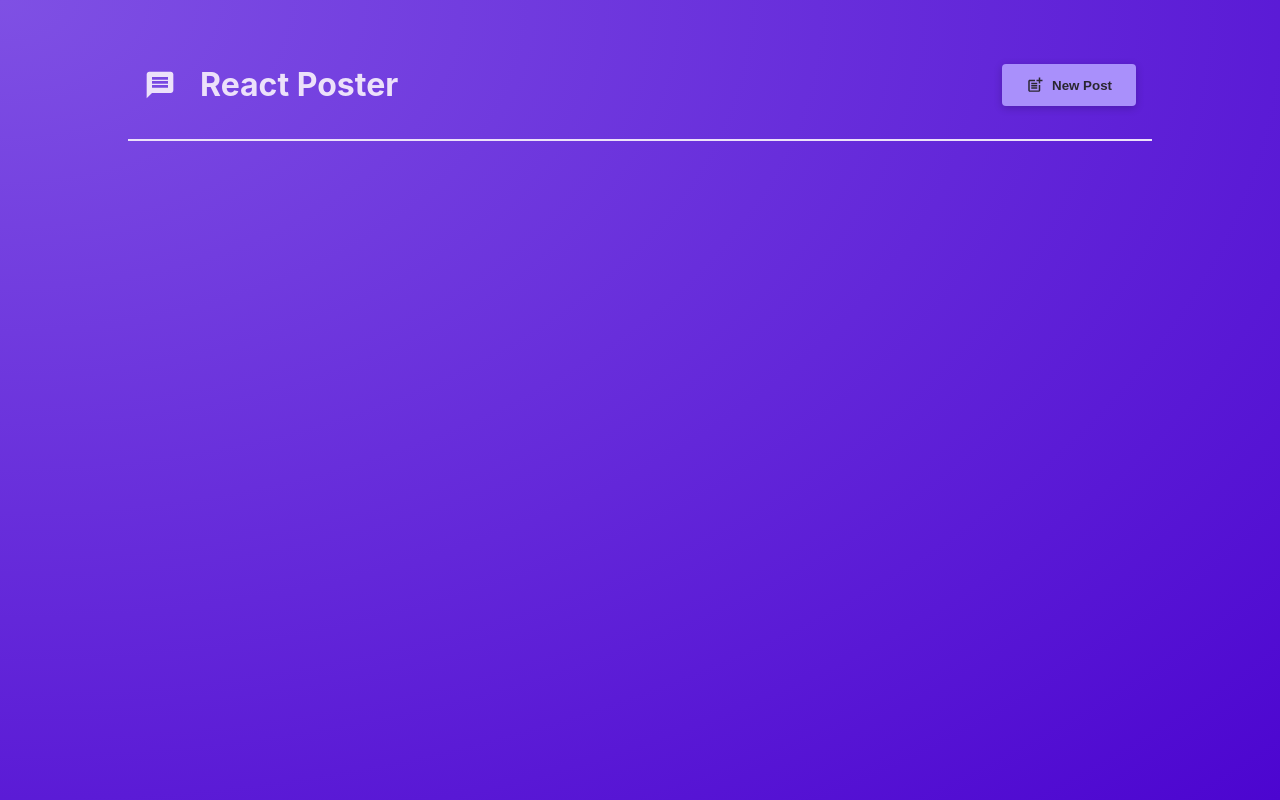
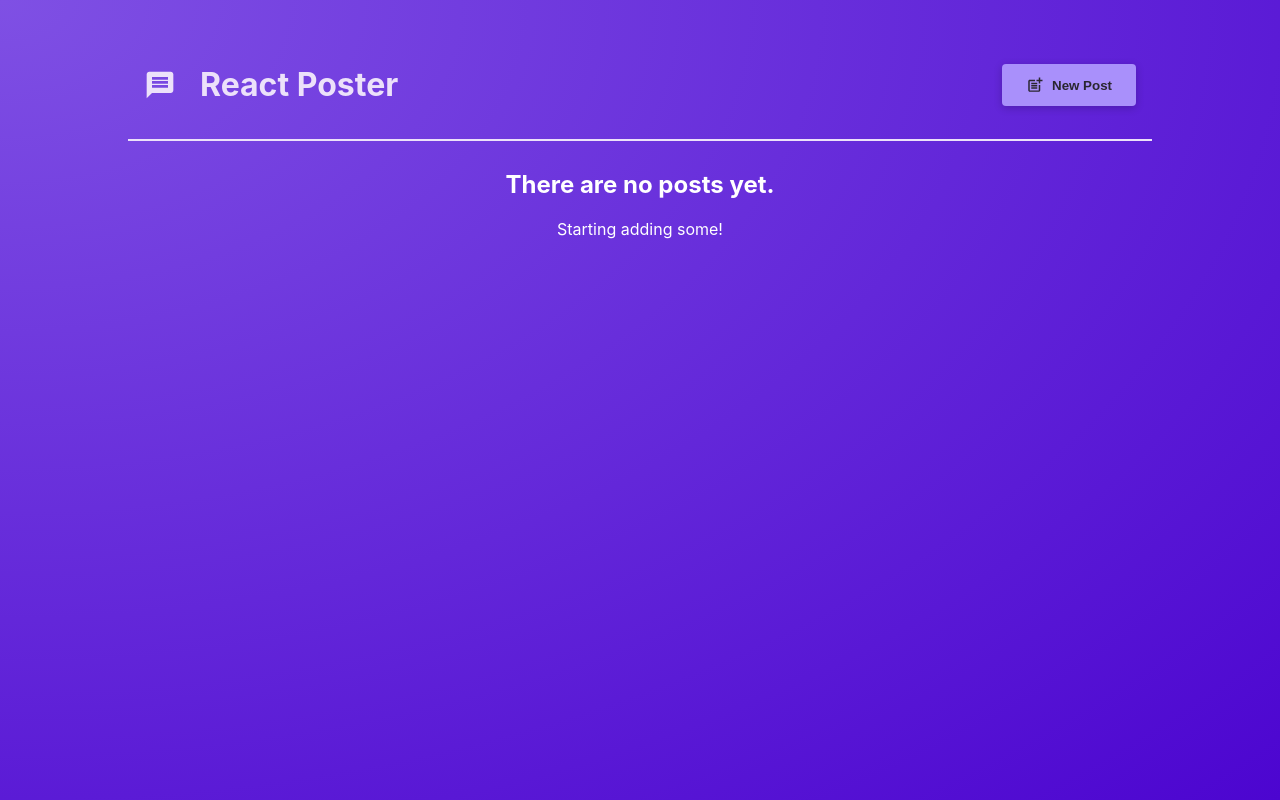
Before and after one commit to nirgluzman/React-Crash-Course, a React (Vite) app: page / in a window 1280 px wide. Built offline with nearby package versions, Linux system fonts and the light colour scheme.

Commit message:
add a message when there are no posts

```diff
--- a/src/components/PostsList.jsx
+++ b/src/components/PostsList.jsx
@@ -20,11 +20,19 @@
 					<NewPost onCancel={onStopPosting} onAddPost={addPostHandler} />
 				</Modal>
 			)}
-			<ul className={classes.posts}>
-				{posts.map((post, index) => (
-					<Post key={index} author={post.author} body={post.body} />
-				))}
-			</ul>
+			{posts.length > 0 && (
+				<ul className={classes.posts}>
+					{posts.map((post, index) => (
+						<Post key={index} author={post.author} body={post.body} />
+					))}
+				</ul>
+			)}
+			{posts.length === 0 && (
+				<div style={{ textAlign: 'center', color: 'white' }}>
+					<h2>There are no posts yet.</h2>
+					<p>Starting adding some!</p>
+				</div>
+			)}
 		</>
 	);
 }
```
